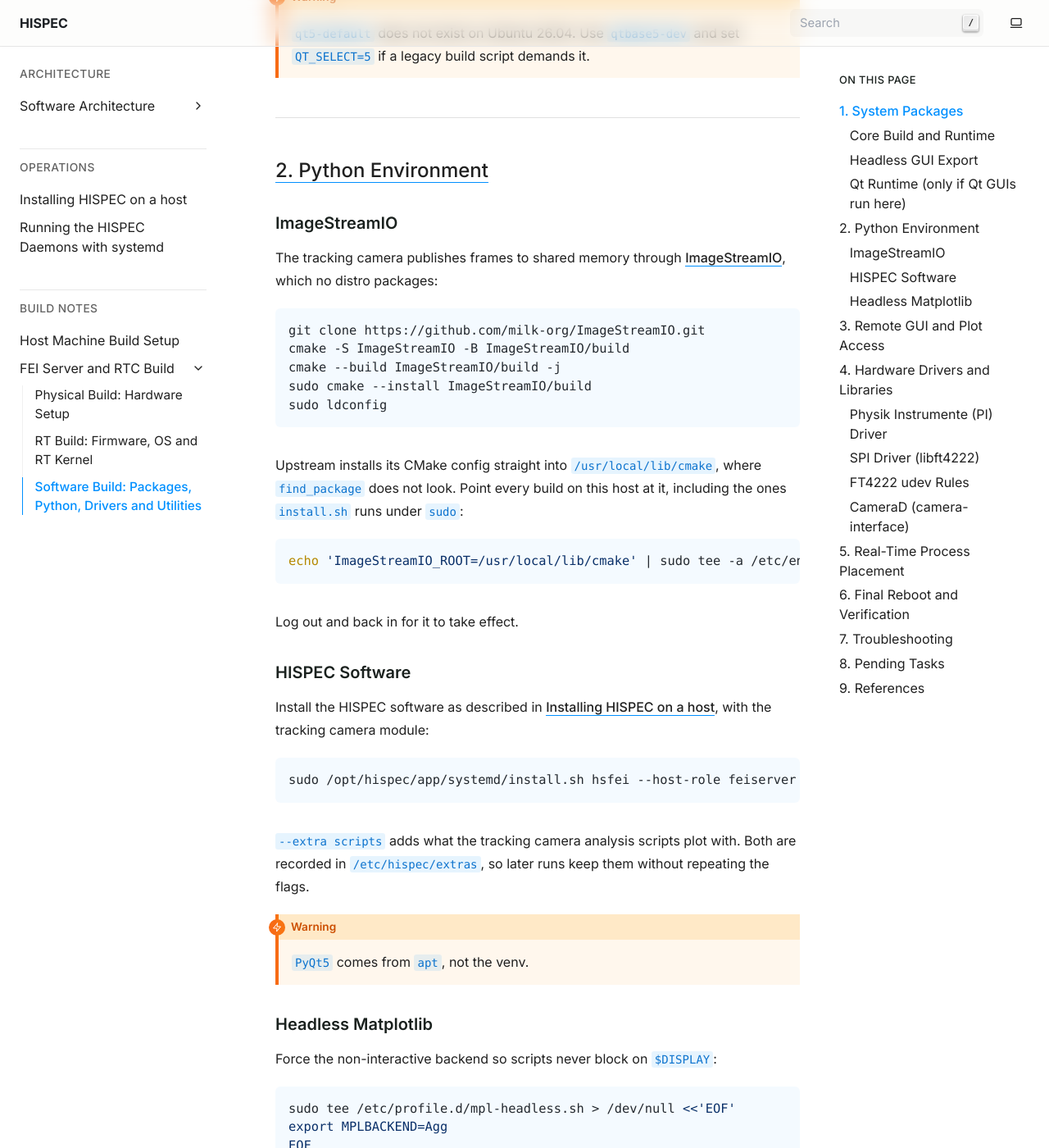
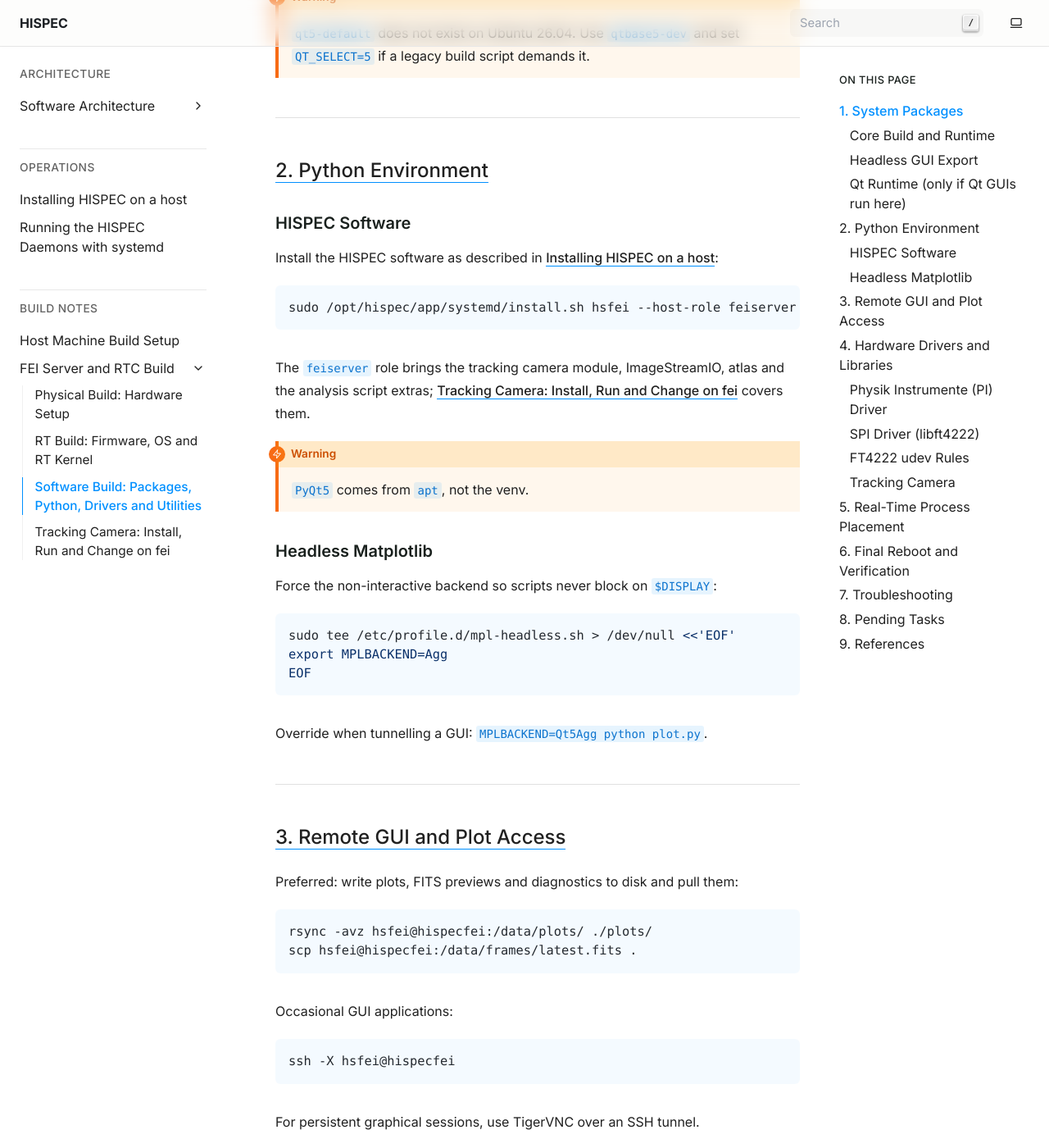
Before and after one commit to CaltechOpticalObservatories/hispec, a Sphinx documentation site: the page built from docs/build_notes/FEI_build/software_build.rst, in a window 1280 px wide and 1400 px high, scrolled down 2206 px. Shown: the whole window at 82% size. Built offline with Sphinx 7.4.7, drawn with Linux system fonts in a browser that asks for light colours; some of the changed text lies outside the part shown.

Commit message:
Ask for the host role, give feiserver the whole camera stack, and document the tracking camera

```diff
--- a/docs/build_notes/FEI_build/index.rst
+++ b/docs/build_notes/FEI_build/index.rst
@@ -11,13 +11,14 @@
 
 A COTS ``x86_64`` server running a ``PREEMPT_RT`` kernel with Intel TCC, hard
 CPU shielding and stripped services, dedicated to the camera/controller loop.
-Follow the three parts in order:
+Follow the four parts in order:
 
 #. **Physical build:** hardware assembly and modifications.
 #. **RT build:** BIOS, TCC and hardware RAID, OS install, network, RT kernel and
    CPU shielding.
 #. **Software build:** system packages, Python environment, drivers and
    instrument utilities.
+#. **Tracking camera:** installing, running and changing the camera software.
 
 .. toctree::
    :maxdepth: 1
@@ -25,3 +26,4 @@
    physical_build
    rt_build
    software_build
+   tracking_camera
--- a/docs/build_notes/FEI_build/software_build.rst
+++ b/docs/build_notes/FEI_build/software_build.rst
@@ -88,44 +88,17 @@
 2. Python Environment
 =====================
 
-ImageStreamIO
--------------
+HISPEC Software
+---------------
 
-The tracking camera publishes frames to shared memory through
-`ImageStreamIO <https://github.com/milk-org/ImageStreamIO>`_, which no distro
-packages:
+Install the HISPEC software as described in :doc:`../../install`:
 
 .. code-block:: bash
 
-   git clone https://github.com/milk-org/ImageStreamIO.git
-   cmake -S ImageStreamIO -B ImageStreamIO/build
-   cmake --build ImageStreamIO/build -j
-   sudo cmake --install ImageStreamIO/build
-   sudo ldconfig
+   sudo /opt/hispec/app/systemd/install.sh hsfei --host-role feiserver
 
-Upstream installs its CMake config straight into ``/usr/local/lib/cmake``,
-where ``find_package`` does not look. Point every build on this host at it,
-including the ones ``install.sh`` runs under ``sudo``:
-
-.. code-block:: bash
-
-   echo 'ImageStreamIO_ROOT=/usr/local/lib/cmake' | sudo tee -a /etc/environment
-
-Log out and back in for it to take effect.
-
-HISPEC Software
----------------
-
-Install the HISPEC software as described in :doc:`../../install`, with the
-tracking camera module:
-
-.. code-block:: bash
-
-   sudo /opt/hispec/app/systemd/install.sh hsfei --host-role feiserver --extra atcam --extra scripts
-
-``--extra scripts`` adds what the tracking camera analysis scripts plot with.
-Both are recorded in ``/etc/hispec/extras``, so later runs keep them without
-repeating the flags.
+The ``feiserver`` role brings the tracking camera module, ImageStreamIO, atlas
+and the analysis script extras; :doc:`tracking_camera` covers them.
 
 .. warning::
    ``PyQt5`` comes from ``apt``, not the venv.
@@ -272,33 +245,11 @@
       lsusb | grep 0403:601c                  # board detected
       ls -l /dev/bus/usb/*/* | grep -i 0403   # hsfei dialout 0660
 
-CameraD (camera-interface)
---------------------------
+Tracking Camera
+---------------
 
-.. code-block:: bash
-
-   cd ~
-   git clone https://github.com/CaltechOpticalObservatories/camera-interface.git
-   cd camera-interface
-   git submodule update --init camerad/Instruments/hispec_tracking_camera
-
-   cd build
-   rm -rf ./*
-   cmake .. -DCONTROLLER=archon -DINSTRUMENT=hispec_tracking_camera
-   make -j"$(nproc)"
-
-   # Record both commits in the as-built log
-   git -C ~/camera-interface rev-parse --short HEAD
-   git -C ~/camera-interface/camerad/Instruments/hispec_tracking_camera rev-parse --short HEAD
-
-``-DINSTRUMENT`` loads ``camerad/Instruments/hispec_tracking_camera``, so the
-submodule must be checked out first. ``make`` builds ``camerad``,
-``emulator``, ``listener`` and ``socksend`` into ``~/camera-interface/bin``.
-The isolated cores are already excluded from normal scheduling
-(:ref:`section-grub`), so the build stays on housekeeping cores without
-``taskset``.
-
-See ``archongui.rst`` for Archon-side configuration.
+The camera software comes with the ``feiserver`` role; see
+:doc:`tracking_camera`. See ``archongui.rst`` for Archon-side configuration.
 
 ----
 
```
Also changed, not shown: docs/build_notes/FEI_build/tracking_camera.rst (added, +162 -0 lines), docs/install.md (+8 -6 lines), 1 other file.
